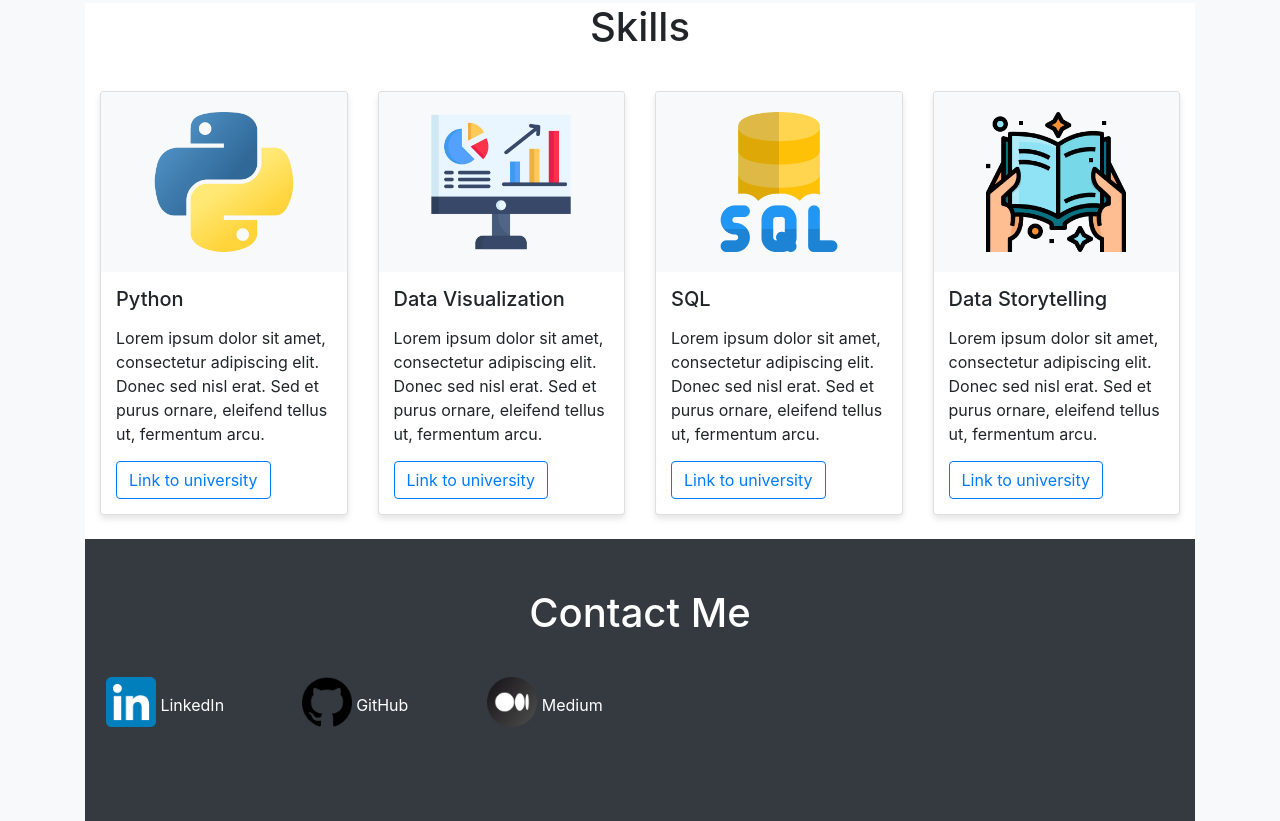
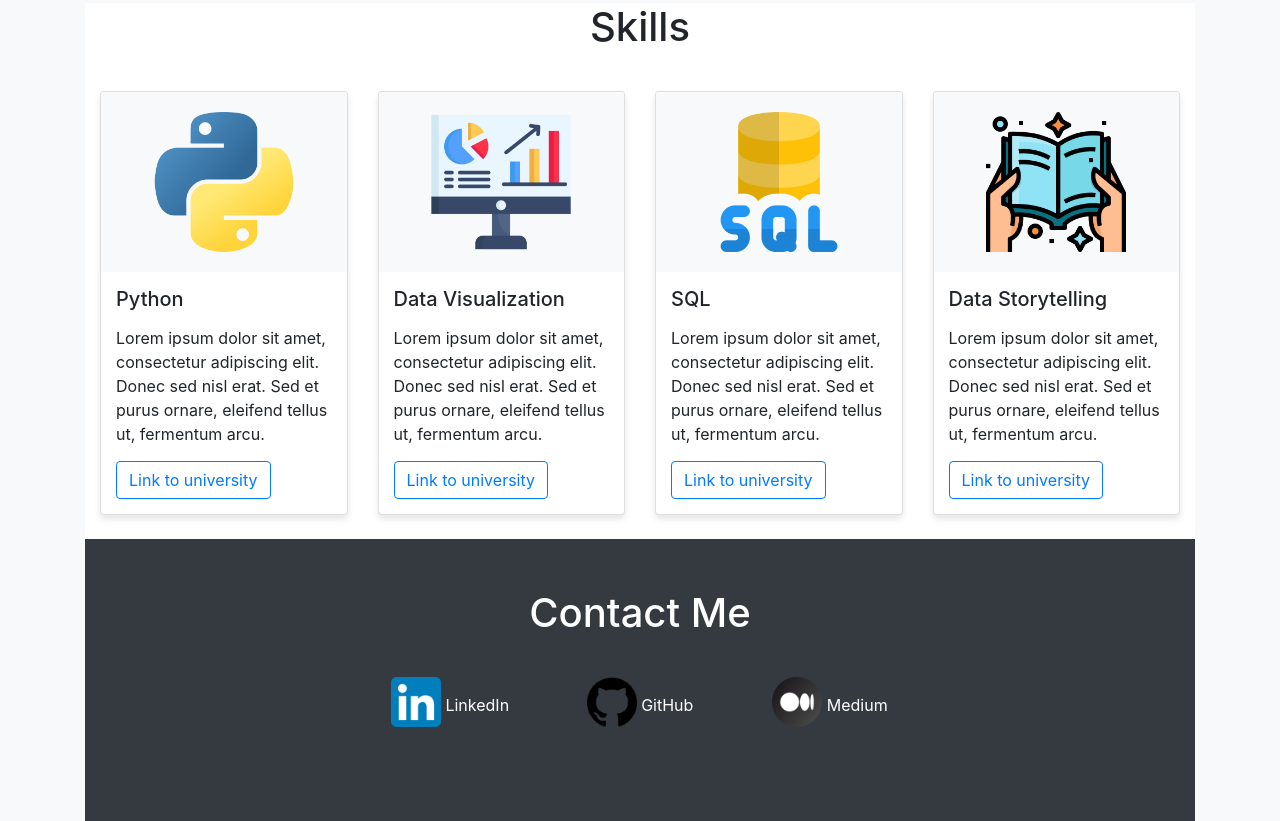
Before and after one commit to BreeMad/Portfolio-Website, a plain HTML site: page index.html in a window 1280 px wide. Shown: the part 2237-3058 px from the top of the page. Drawn offline with nearby package versions, Linux system fonts and the light colour scheme.

Commit message:
Update index.html

```diff
--- a/index.html
+++ b/index.html
@@ -297,20 +297,20 @@ html {
   <div class="container">
     <h2>Contact Me</h2>
     </div>
-    <div class="row">
-      <div class="col-lg-2 col-md-4 mb-4">
+    <div class="row justify-content-center">
+      <div class="col-lg-2 col-md-4 mb-4 text-center">
         <a href="https://linkedin.com/in/yourusername" target="_blank">
           <img src="icons/linkedin.png" alt="LinkedIn" class="social-icon">
           LinkedIn
         </a>
       </div>
-      <div class="col-lg-2 col-md-4 mb-4">
+      <div class="col-lg-2 col-md-4 mb-4 text-center">
         <a href="https://github.com/yourusername" target="_blank">
           <img src="icons/github.png" alt="GitHub" class="social-icon">
           GitHub
         </a>
       </div>
-      <div class="col-lg-2 col-md-4 mb-4">
+      <div class="col-lg-2 col-md-4 mb-4 text-center">
         <a href="https://medium.com/@yourusername" target="_blank">
           <img src="icons/medium.png" alt="Medium" class="social-icon">
           Medium
```
